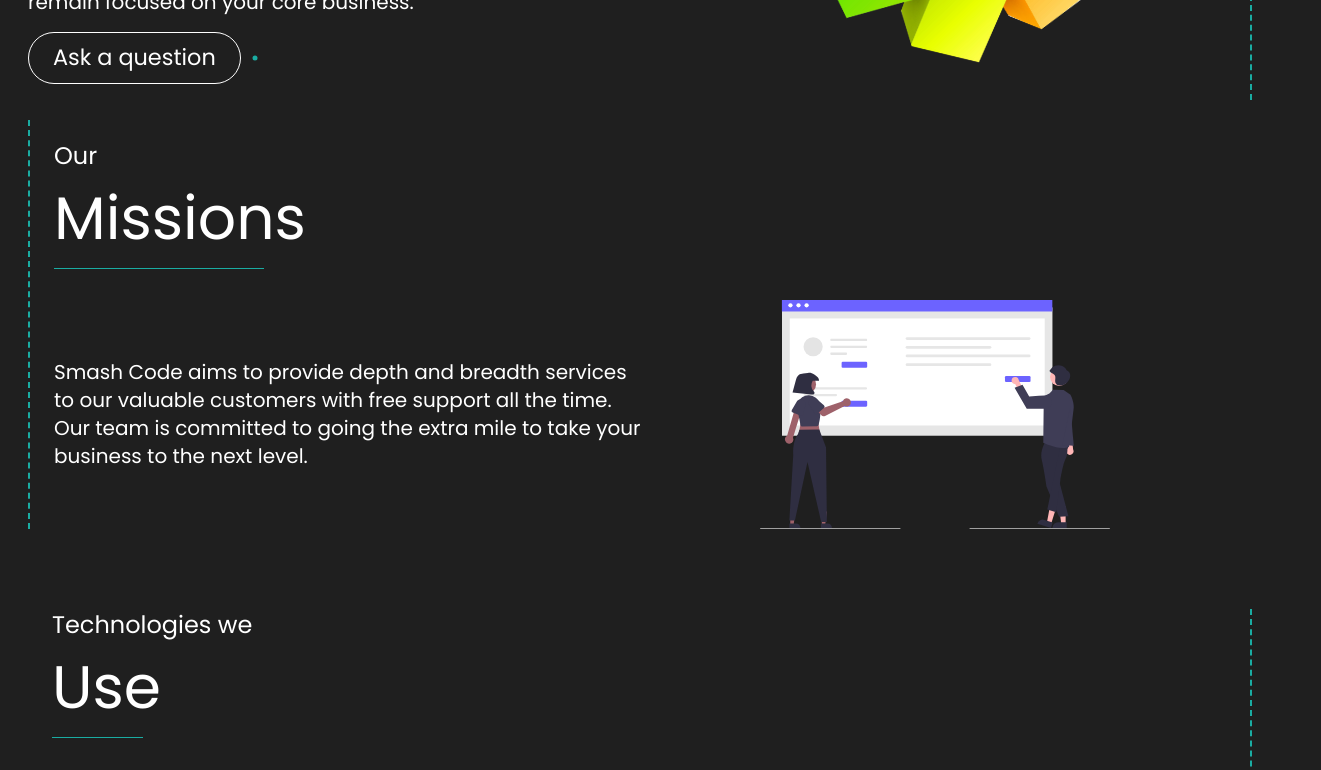
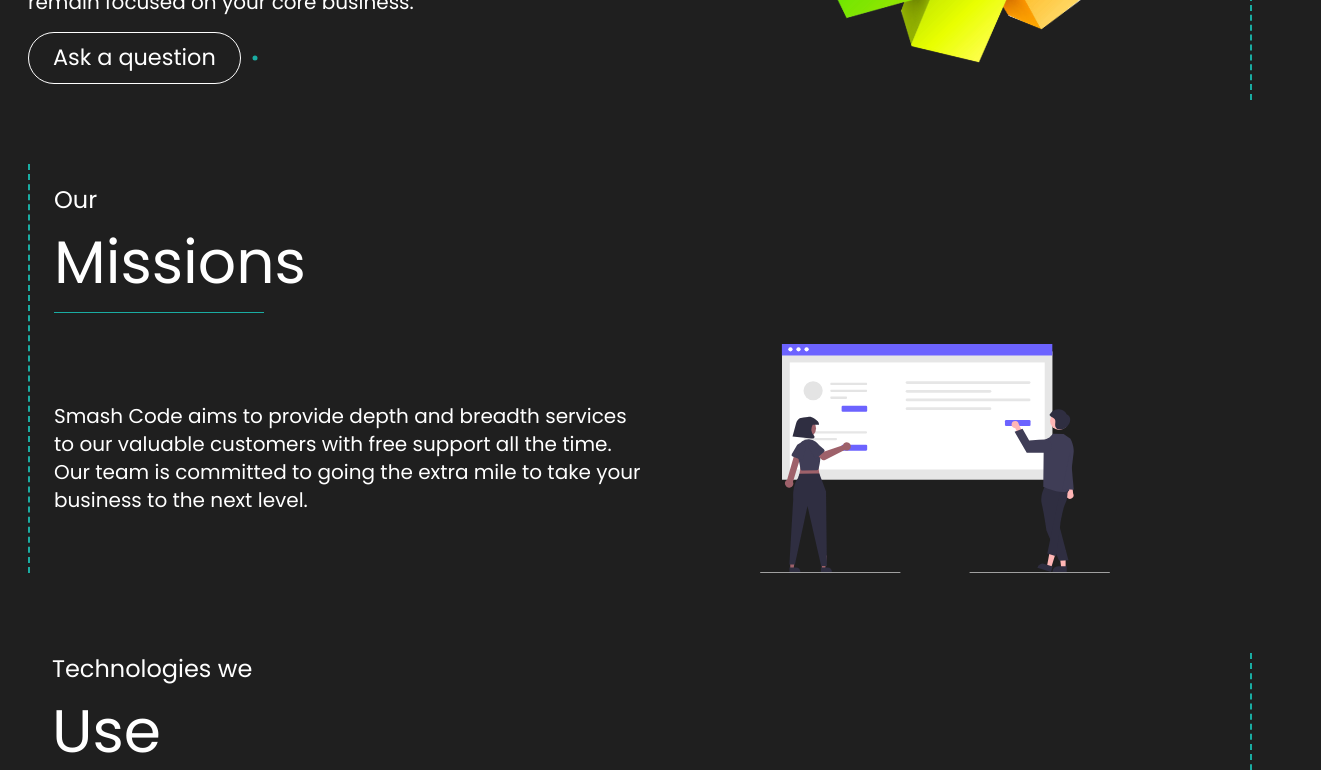
Before and after one commit to smashcodedev/smashcode-main, a Next.js app: page /about in a window 1280 px wide. Shown: the part 520-1290 px from the top of the page, 1321 px wide, since content can reach past the window. Built offline with nearby package versions, Linux system fonts and the light colour scheme.

Commit message:
Improve team members design

```diff
--- a/src/app/about/page.tsx
+++ b/src/app/about/page.tsx
@@ -35,7 +35,7 @@ const About: React.FC = () => {
           </div>
         </div>
 
-        <div className="style-left-border mt-5 flex flex-wrap items-center px-6 pt-5">
+        <div className="style-left-border mt-16 flex flex-wrap items-center px-6 pt-5">
           <SectionHeading subHeading="Our" heading="Missions" />
           <div className="flex flex-wrap">
             <p className="flex w-full items-center text-base md:w-1/2 md:text-xl">
--- a/src/components/ui/TeamMembers.tsx
+++ b/src/components/ui/TeamMembers.tsx
@@ -12,7 +12,7 @@ const TeamMembers: React.FC = () => {
         {teamMembers?.length > 0 ? (
           teamMembers.map(({ memberName, role, imageUrl }, key) => {
             return (
-              <div className="w-full md:w-1/2 lg:w-1/3" key={key}>
+              <div className="col-md-4 w-full md:w-1/2 lg:w-1/3" key={key}>
                 <UserCard
                   type={""}
                   memberName={memberName}
```
